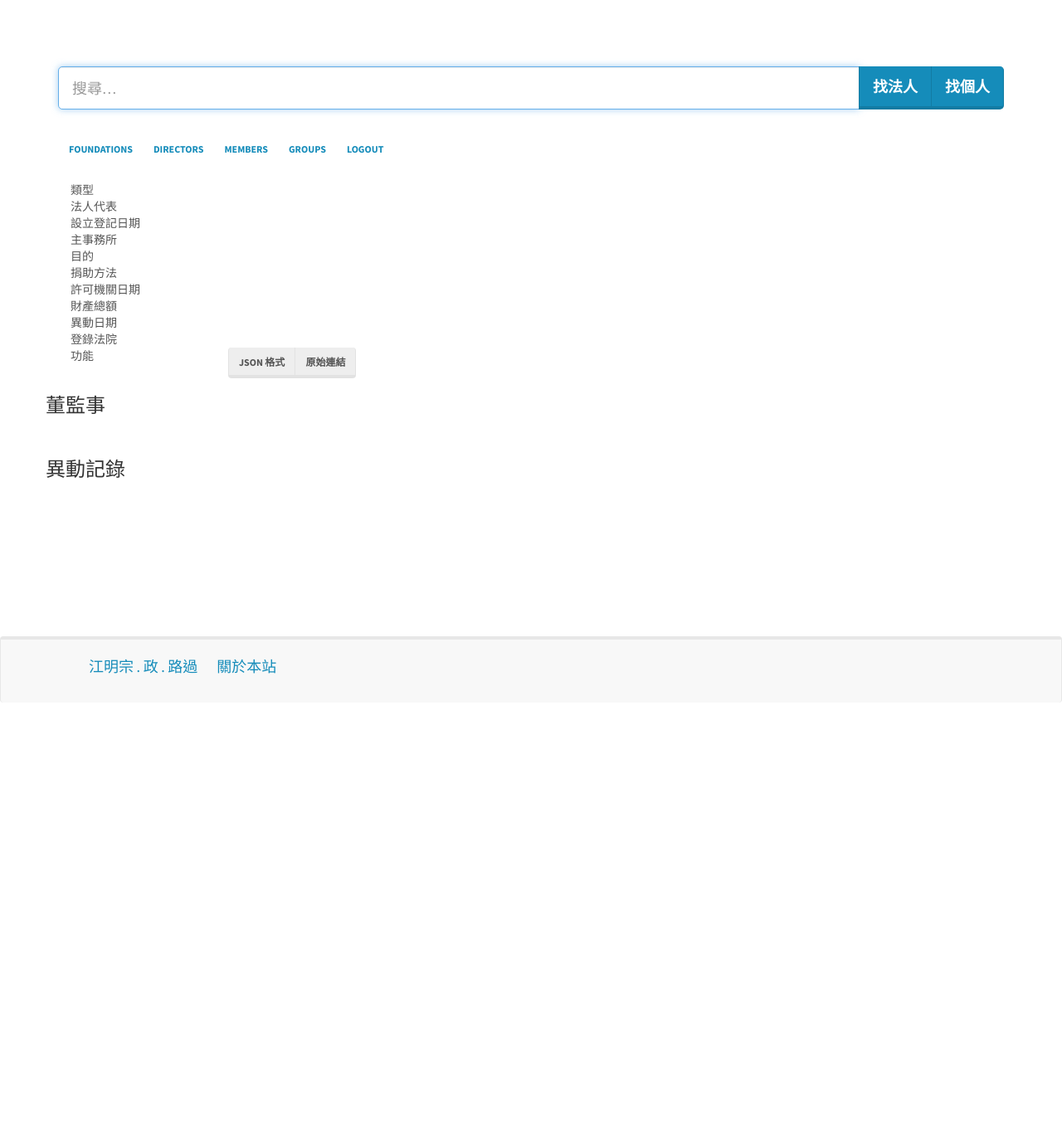
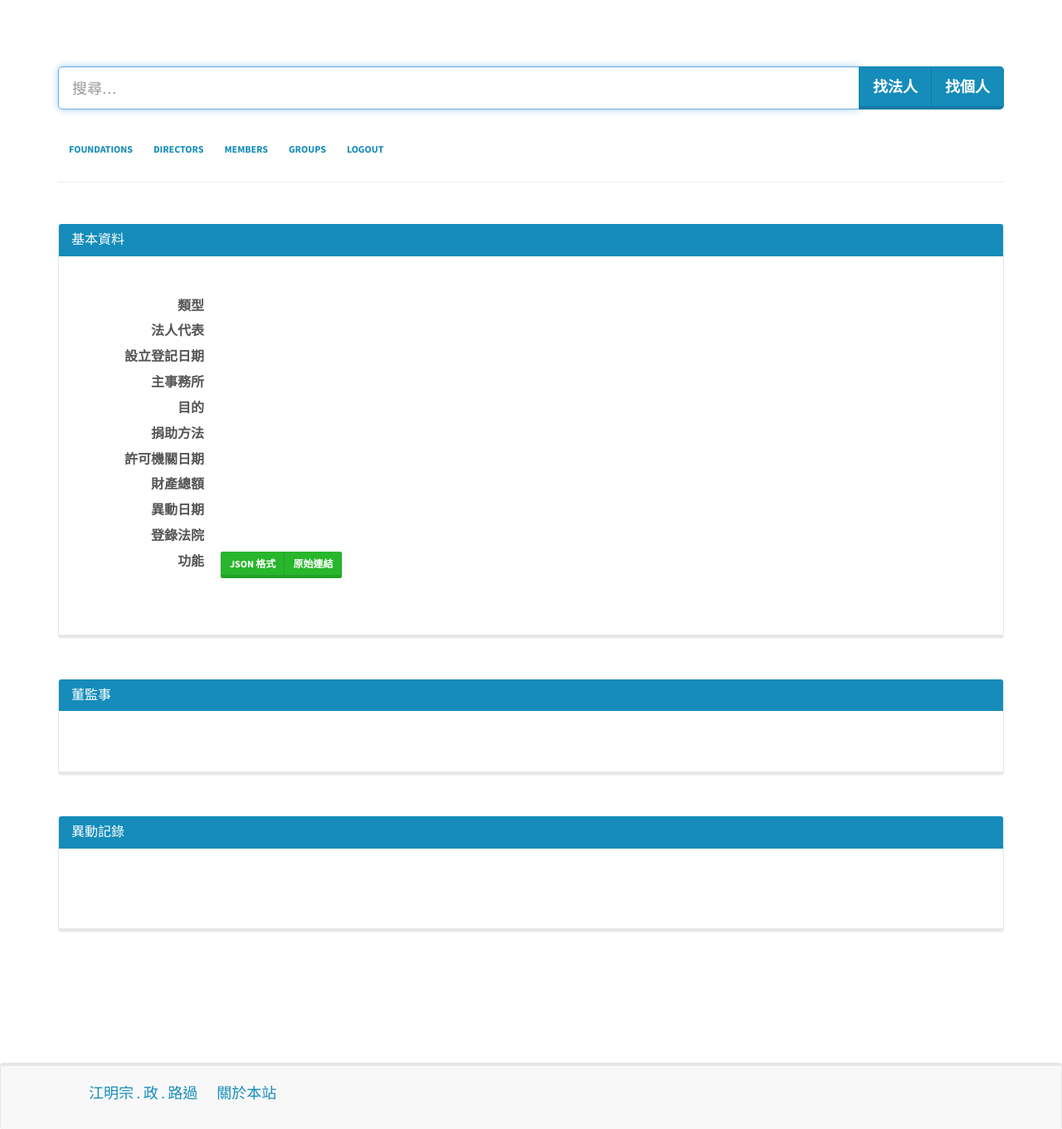
Before and after one commit to kiang/foundations, a CakePHP app: the page made by View/Foundations/view.ctp in a window 1280 px wide. Shown: the part 54-1415 px from the top of the page at 83% size. Before the commit the page ends 900 px from the top, so only its background shows below. Run offline with PHP 8.4 and a stand-in for CakePHP, Linux system fonts and the light colour scheme; the template is opened without the code that fills it, so the values that code supplies are empty; some libraries are stand-ins or nearby versions.

Commit message:
improve Foundations/view.ctp

```diff
--- a/View/Foundations/view.ctp
+++ b/View/Foundations/view.ctp
@@ -1,48 +1,71 @@
-<div id="FoundationsView">
-    <h3><?php echo $this->data['Foundation']['name']; ?></h3>
-    <div class="col-md-12">
-        <div class="col-md-2">類型</div>
-        <div class="col-md-10"><?php echo $this->data['Foundation']['type']; ?>&nbsp;</div>
-        <div class="col-md-2">法人代表</div>
-        <div class="col-md-10"><?php echo $this->data['Foundation']['representative']; ?>&nbsp; </div>
-        <div class="col-md-2">設立登記日期</div>
-        <div class="col-md-10"><?php echo $this->data['Foundation']['founded']; ?>&nbsp; </div>
-        <div class="col-md-2">主事務所</div>
-        <div class="col-md-10"><?php echo $this->data['Foundation']['address']; ?>&nbsp; </div>
-        <div class="col-md-2">目的</div>
-        <div class="col-md-10"><?php echo $this->data['Foundation']['purpose']; ?>&nbsp; </div>
-        <div class="col-md-2">捐助方法</div>
-        <div class="col-md-10"><?php echo $this->data['Foundation']['donation']; ?>&nbsp;</div>
-        <div class="col-md-2">許可機關日期</div>
-        <div class="col-md-10"><?php echo $this->data['Foundation']['approved_by']; ?>&nbsp;</div>
-        <div class="col-md-2">財產總額</div>
-        <div class="col-md-10"><span class="fund-currency"><?php echo $this->data['Foundation']['fund']; ?></span>&nbsp;</div>
-        <div class="col-md-2">異動日期</div>
-        <div class="col-md-10"><?php echo $this->data['Foundation']['submitted']; ?>&nbsp;</div>
-        <div class="col-md-2">登錄法院</div>
-        <div class="col-md-10"><?php echo $this->Olc->courts[$this->data['Foundation']['court']]; ?>&nbsp;</div>
-        <div class="col-md-2">功能</div>
-        <div class="col-md-10 btn-group">
-            <a target="_blank" href="<?php echo "https://github.com/g0v/foundationtw/blob/master/{$this->data['Foundation']['url_id']}"; ?>" class="btn btn-default">JSON 格式</a>
-            <a target="_blank" href="<?php echo $this->data['Foundation']['url']; ?>" class="btn btn-default">原始連結</a>
+<div id="FoundationsView" class="col-md-12">
+    <h2><?php echo $this->data['Foundation']['name']; ?></h2>
+    <hr>
+    <p>&nbsp;</p>
+    <div class="panel panel-primary">
+        <div class="panel-heading">
+            <h3 class="panel-title">基本資料</h3>
+        </div>
+        <div class="panel-body">
+            <p>&nbsp;</p>
+            <dl class="dl-horizontal">
+                <dt>類型</dt>
+                <dd><?php echo $this->data['Foundation']['type']; ?>&nbsp;</dd>
+                <dt>法人代表</dt>
+                <dd><?php echo $this->data['Foundation']['representative']; ?>&nbsp; </dd>
+                <dt>設立登記日期</dt>
+                <dd><?php echo $this->data['Foundation']['founded']; ?>&nbsp; </dd>
+                <dt>主事務所</dt>
+                <dd><?php echo $this->data['Foundation']['address']; ?>&nbsp; </dd>
+                <dt>目的</dt>
+                <dd><?php echo $this->data['Foundation']['purpose']; ?>&nbsp; </dd>
+                <dt>捐助方法</dt>
+                <dd><?php echo $this->data['Foundation']['donation']; ?>&nbsp;</dd>
+                <dt>許可機關日期</dt>
+                <dd><?php echo $this->data['Foundation']['approved_by']; ?>&nbsp;</dd>
+                <dt>財產總額</dt>
+                <dd><span class="fund-currency"><?php echo $this->data['Foundation']['fund']; ?></span>&nbsp;</dd>
+                <dt>異動日期</dt>
+                <dd><?php echo $this->data['Foundation']['submitted']; ?>&nbsp;</dd>
+                <dt>登錄法院</dt>
+                <dd><?php echo $this->Olc->courts[$this->data['Foundation']['court']]; ?>&nbsp;</dd>
+                <dt>功能</dt>
+                <dd>
+                    <div class="btn-group">
+                        <a target="_blank" href="<?php echo "https://github.com/g0v/foundationtw/blob/master/{$this->data['Foundation']['url_id']}"; ?>" class="btn btn-success btn-sm">JSON 格式</a>
+                        <a target="_blank" href="<?php echo $this->data['Foundation']['url']; ?>" class="btn btn-success btn-sm">原始連結</a>
+                    </div>
+                </dd>
+            </dl>
+            <p>&nbsp;</p>
         </div>
     </div>
-    <div class="clearfix"><br /></div>
-    <h3>董監事</h3>
-    <div class="col-md-12">
+
+    <p>&nbsp;</p>
+    <div class="panel panel-primary">
+        <div class="panel-heading">
+            <h3 class="panel-title">董監事</h3>
+        </div>
+        <div class="panel-body">
+            <p>&nbsp;</p>
+            <dl class="dl-horizontal">
                 <?php
                 foreach ($directors AS $director) {
-            ?><div class="col-md-2">
-                <?php echo $director['Director']['title']; ?>：
-                <?php echo $this->Html->link($director['Director']['name'], '/directors/index/' . $director['Director']['name']); ?>
-            </div><?php
+                    echo $this->Html->tag('dt', $director['Director']['title']);
+                    echo $this->Html->tag('dd', $this->Html->link($director['Director']['name'], '/directors/index/' . $director['Director']['name']));
                 }
                 ?>
+            </dl>
         </div>
-    <div class="clearfix"><br /></div>
-    <h3>異動記錄</h3>
-    <div class="clearfix"><br /></div>
-    <div class="col-md-12">
+    </div>
+    <p>&nbsp;</p>
+    <div class="panel panel-primary">
+        <div class="panel-heading">
+            <h3 class="panel-title">異動記錄</h3>
+        </div>
+        <div class="panel-body">
+            <p>&nbsp;</p>
+            <div class="row">
                 <?php
                 $firstCol = true;
                 foreach ($logs AS $id => $submitted) {
@@ -67,12 +90,8 @@
                 }
                 ?>
             </div>
-    <div class="clearfix"><br /></div>
+            <p>&nbsp;</p>
         </div>
-<script>
-    setTimeout(function () {
-        $('span.fund-currency').each(function () {
-            $(this).html(zhutil.approximate($(this).html(), {base: '萬', extra_decimal: 0}));
-        });
-    }, 800);
-</script>
+    </div>
+</div>
+<?php echo $this->Html->script('index.js', array('inline' => false, 'block' => 'scriptBottom')); ?>
--- a/webroot/css/default.css
+++ b/webroot/css/default.css
@@ -270,3 +270,26 @@ div.code-coverage-results span.result-good {
 .navbar-bottom li a {
     font-size: 18px;
 }
+
+.panel-body > * {
+    font-size: 16px;
+}
+
+@media screen and (min-width: 768px) {
+    dd {
+        margin: .5em 0;
+    }
+}
+
+@media screen and (max-width: 767px) {
+    dt {
+        display: block;
+        background-color: #f1f1f1;
+        margin: .8em 0;
+        padding: 5px 2px;
+    }
+
+    dd{
+        display: block;
+    }
+}
```
Lines whose indentation alone changed are shown as unchanged.
